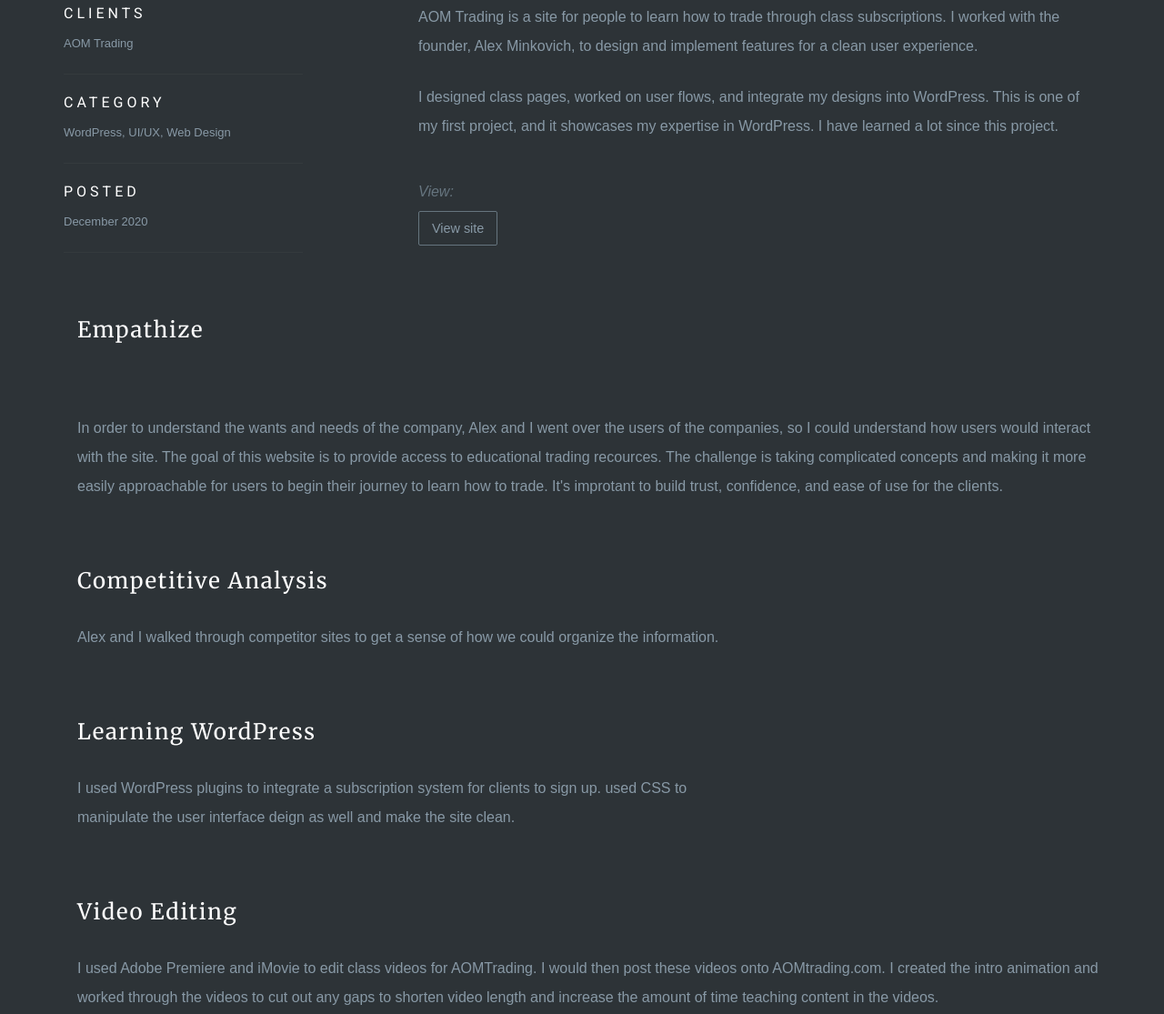
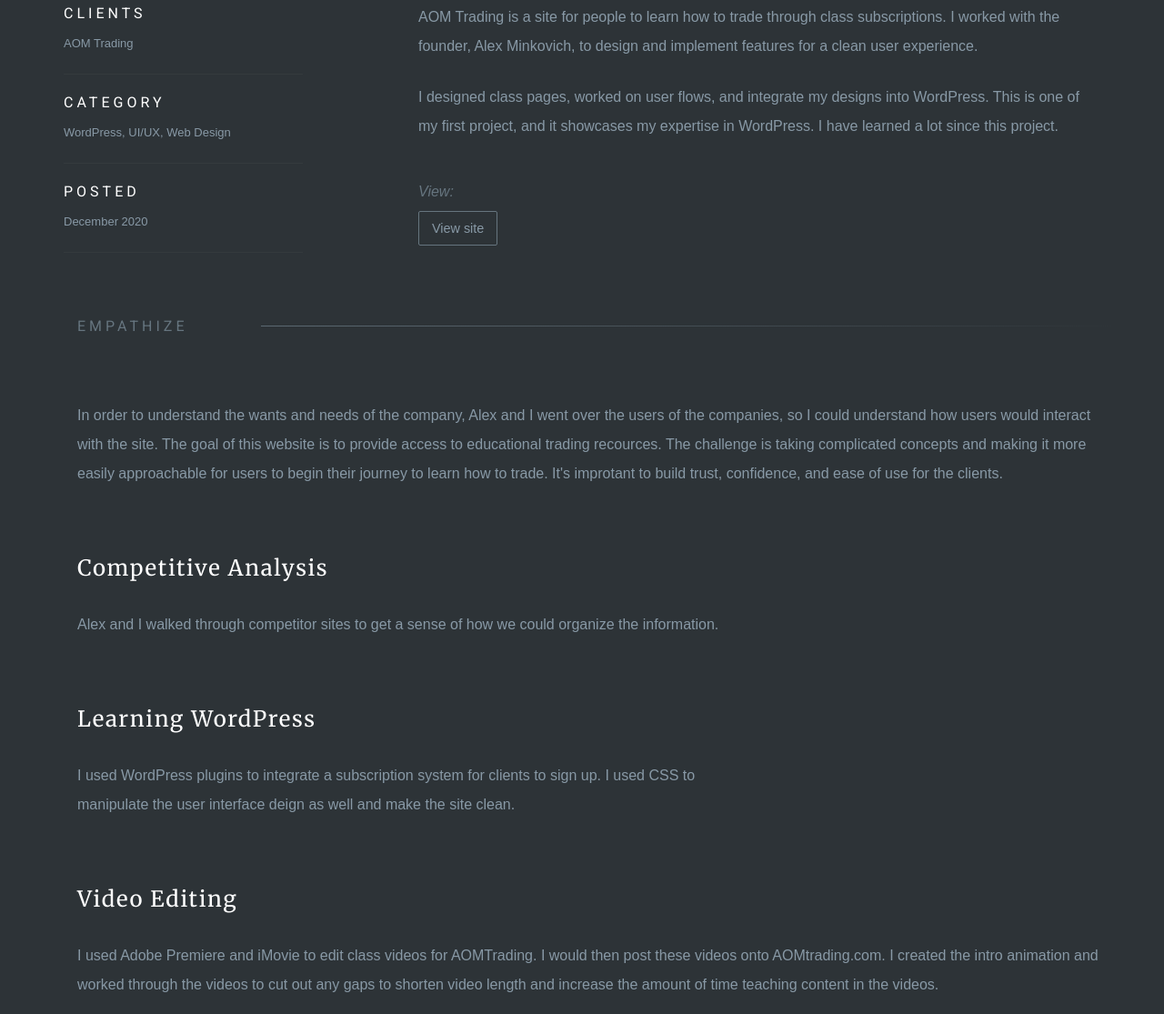
Before and after one commit to khassett/katyahassett.com, a plain HTML site: page AOMTrading.html in a window 1280 px wide. Shown: the part 532-1647 px from the top of the page at 91% size. Drawn offline with Linux system fonts and the light colour scheme; a web font is replaced by a local one.

Commit message:
empathize h6

```diff
--- a/AOMTrading.html
+++ b/AOMTrading.html
@@ -67,7 +67,7 @@
 
 			<div class="container">
 				<div class="margin-3"></div>
-				<h5 class="heading"><span>Empathize</span></h5>
+				<h6 class="heading"><span>Empathize</span></h6>
 				<div class="margin-1"></div>
 					<h5></h5>
 					<p>In order to understand the wants and needs of the company, Alex and I went over the users of the companies, so I could understand how users would interact with the site. The goal of this website is to provide access to educational trading recources. The challenge is taking complicated concepts and making it more easily approachable for users to begin their journey to learn how to trade. It's improtant to build trust, confidence, and ease of use for the clients. </p>
@@ -87,7 +87,7 @@
 				<h5>Learning WordPress</h5>
 				<div class="row">
 					<div class="col-sm-8">
-						<p>I used WordPress plugins to integrate a subscription system for clients to sign up. used CSS to manipulate the user interface deign as well and make the site clean.</p>
+						<p>I used WordPress plugins to integrate a subscription system for clients to sign up. I used CSS to manipulate the user interface deign as well and make the site clean.</p>
 					</div>
 				</div>
 				<div class="margin-3"></div>
```
